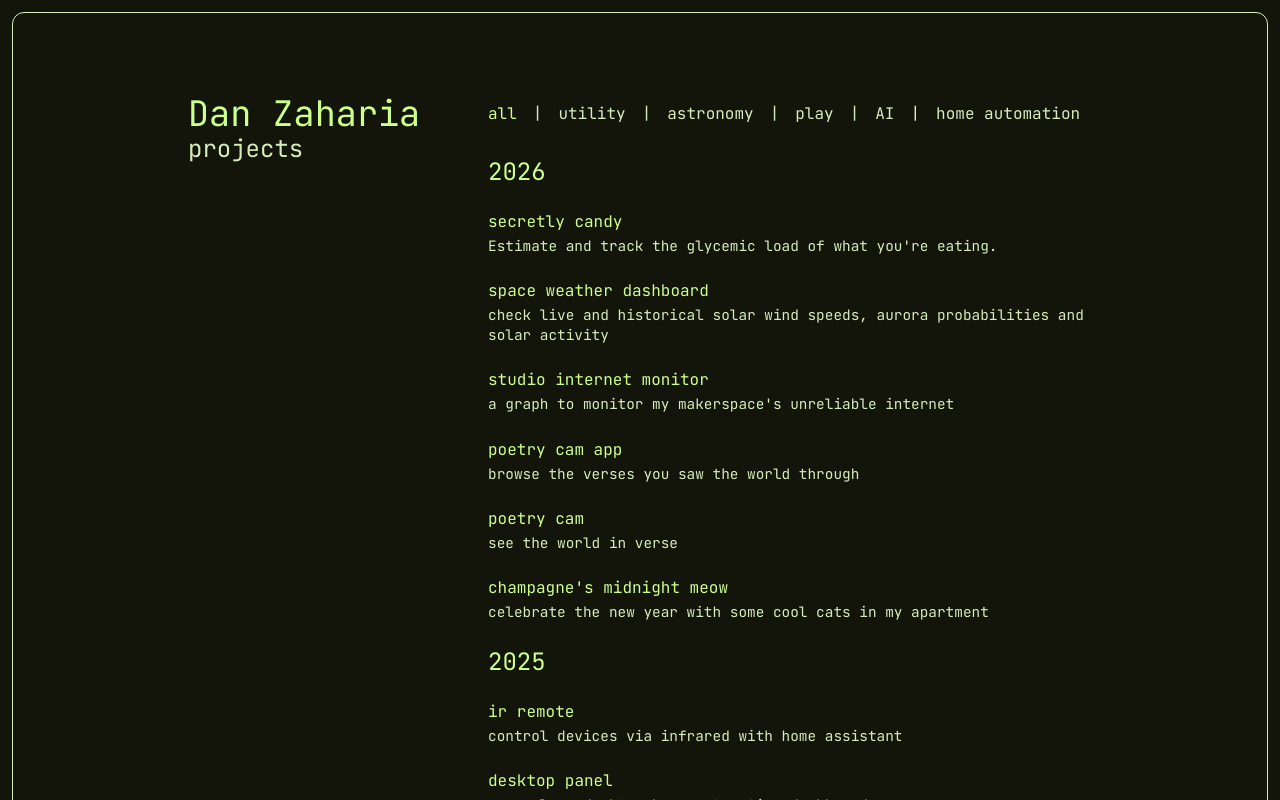
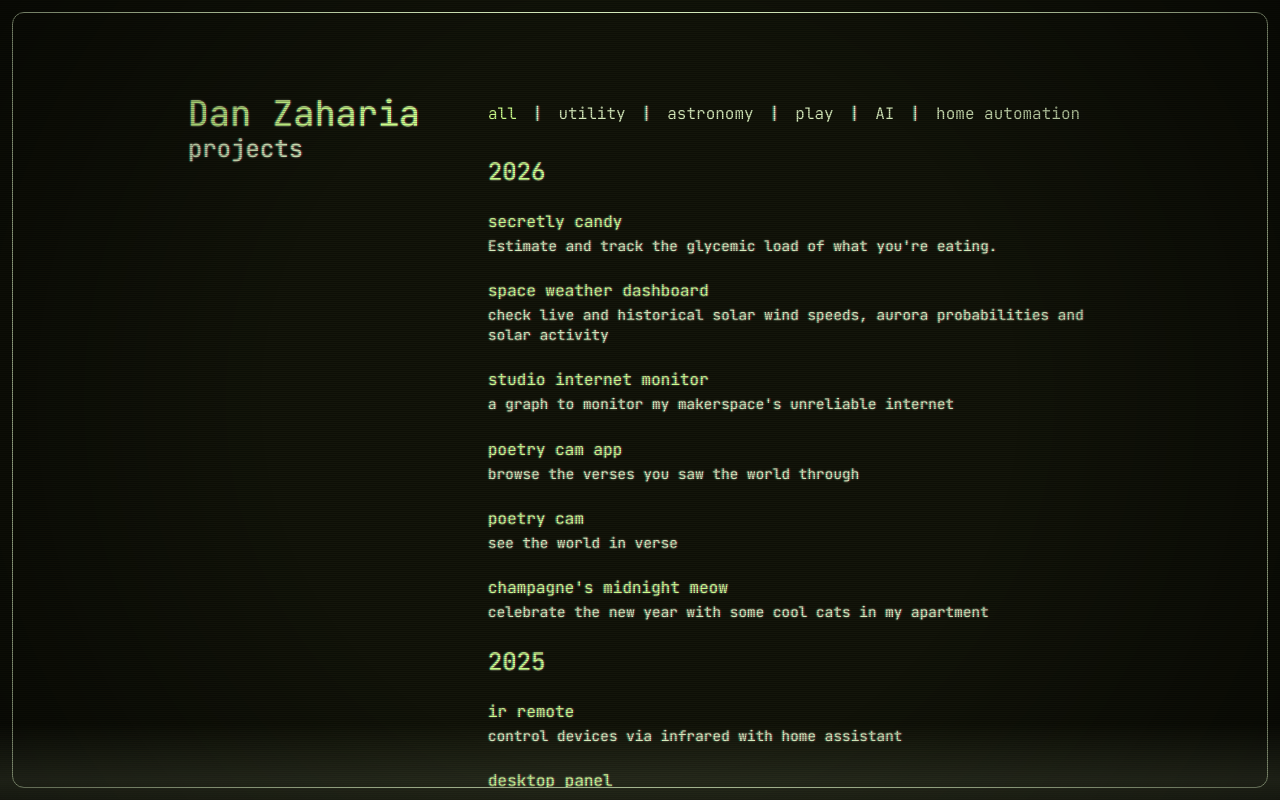
Before and after one commit to dzaharia1/personal-site, a React (Vite) app: page / in a window 1280 px wide. Shown: the top 800 px of the page. Built offline with nearby package versions, Linux system fonts and the light colour scheme.

Commit message:
style: update layout and add retro CRT-style scanline overlay effects

```diff
--- a/src/index.css
+++ b/src/index.css
@@ -4,24 +4,82 @@
   box-sizing: border-box;
 }
 
+html, body {
+  margin: 0;
+  height: 100%;
+  overflow: hidden;
+  background-color: #13150A;
+}
+
 body {
-  display: flex;
-  flex-direction: column;
-  align-items: center;
-  margin: 0;
-  border: 1px solid #d7ecbc;
-  border-radius: 12px;
-  margin: 12px;
-  background-color: #13150A;
+  padding: 12px;
   color: #D7ECBC;
   font-family: 'JetBrains Mono', monospace;
   -webkit-font-smoothing: antialiased;
   -moz-osx-font-smoothing: grayscale;
+  text-shadow:
+    0 0 2px rgba(215, 236, 188, 0.6),
+    1.1px 0 1px rgba(255, 0, 0, 0.5),
+    -1.1px 0 1px rgba(0, 255, 255, 0.5);
 }
 
 #root {
   width: 100%;
+  height: 100%;
+  border: 1px solid #d7ecbc;
+  border-radius: 12px;
   display: flex;
   flex-direction: column;
   align-items: center;
+  overflow-y: auto;
 }
+
+body::before {
+  content: "";
+  position: fixed;
+  top: 0;
+  left: 0;
+  width: 100vw;
+  height: 100vh;
+  background:
+    repeating-linear-gradient(
+      transparent,
+      transparent 1px,
+      rgba(0, 0, 0, 0.25) 1px,
+      rgba(0, 0, 0, 0.25) 2px
+    ),
+    radial-gradient(
+      circle at center,
+      transparent 50%,
+      rgba(0, 0, 0, 0.5) 100%
+    );
+  pointer-events: none;
+  z-index: 9998;
+}
+
+body::after {
+  content: "";
+  position: fixed;
+  top: 0;
+  left: 0;
+  width: 100vw;
+  height: 15vh;
+  background: linear-gradient(
+    to bottom,
+    rgba(215, 236, 188, 0) 0%,
+    rgba(215, 236, 188, 0.1) 50%,
+    rgba(215, 236, 188, 0) 100%
+  );
+  pointer-events: none;
+  z-index: 9999;
+  animation: scanline 6s linear infinite;
+}
+
+@keyframes scanline {
+  0% {
+    transform: translateY(-15vh);
+  }
+  100% {
+    transform: translateY(100vh);
+  }
+}
```
